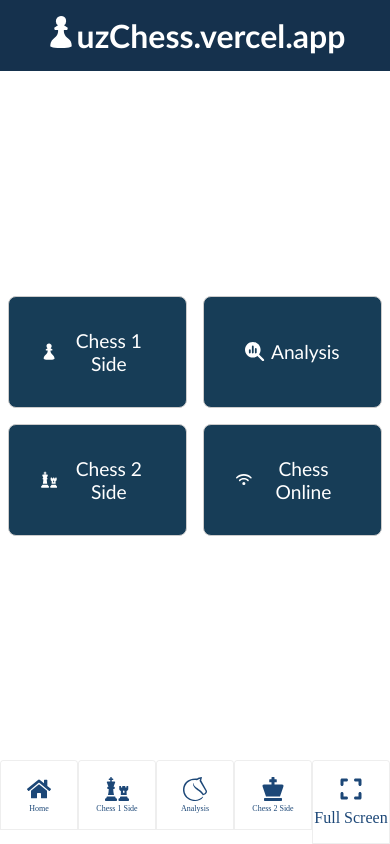
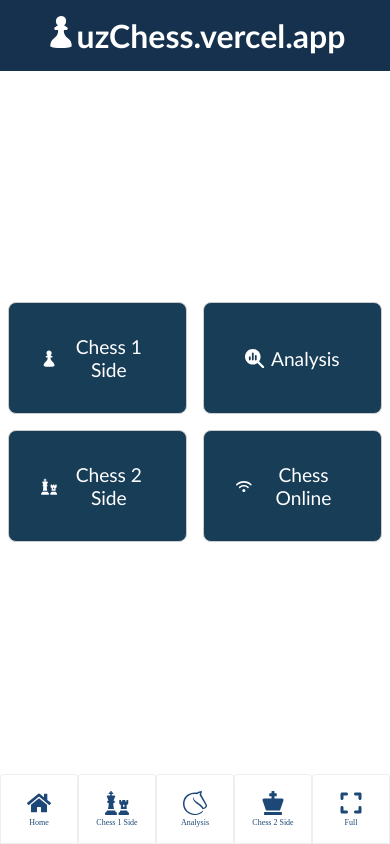
Before and after one commit to jasurlive/chess, a React (Vite) app: page / in a window 390 px wide. Built offline with nearby package versions, Linux system fonts and the light colour scheme.

Commit message:
fixed mobile view

```diff
--- a/src/css/dom-menu.css
+++ b/src/css/dom-menu.css
@@ -47,13 +47,13 @@
 
 /* Responsive Styles */
 @media screen and (max-width: 769px) {
-  .dom-menu-item a {
+  .dom-menu-item a, .dom-menu-toggle {
     width: 100%;
     font-size: 0.5rem;
     flex-direction: column;
   }
 
-  .dom-menu-item a svg {
+  .dom-menu-item a svg, .dom-menu-toggle svg {
     font-size: 0.8rem;
     margin-bottom: 0.2rem;
   }
--- a/src/react/App.tsx
+++ b/src/react/App.tsx
@@ -61,7 +61,7 @@ export default function App() {
             <li className="dom-menu-item" onClick={toggleFullscreen}>
               <div className="dom-menu-toggle">
                 {isFullscreen ? <FaCompress /> : <FaExpand />}
-                {isFullscreen ? "Exit Full Screen" : "Full Screen"}
+                {isFullscreen ? "Exit" : "Full"}
               </div>
             </li>
           </ul>
```
